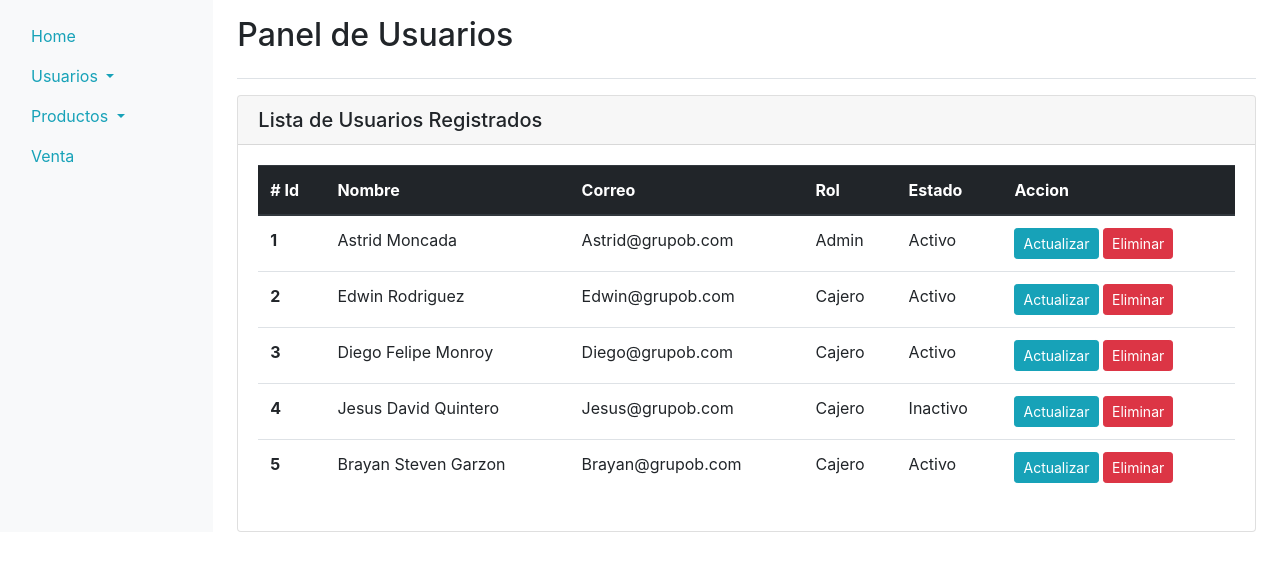
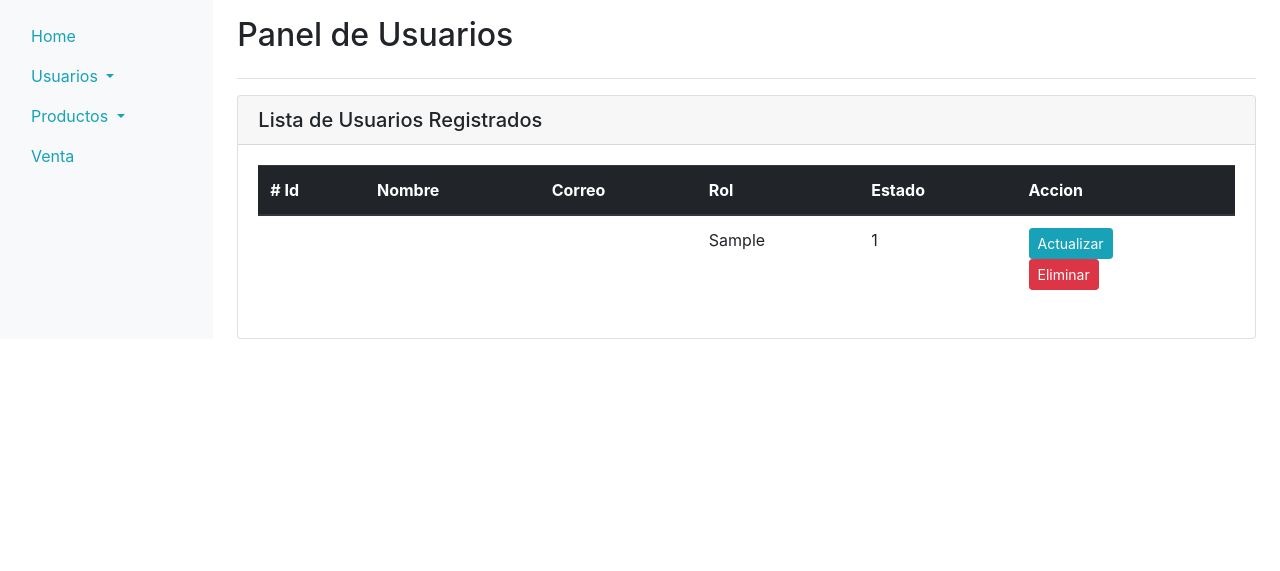
Before and after one commit to jesusquintero89/cafeteria, a Flask app: page /usuario/modificar in a window 1280 px wide. Shown: the part 40-611 px from the top of the page. Run offline with Flask 2, Linux system fonts and the light colour scheme; tables that the repository leaves empty hold one stand-in row (values such as "Sample post"); some libraries are stand-ins or nearby versions.

Commit message:
Integracion de los paneles de usuario con la base de datos

```diff
--- a/Flask/app.py
+++ b/Flask/app.py
@@ -97,8 +97,37 @@
 
     if request.method == 'POST':
         return render_template('home.html')
+    else:
+        con = sqlite3.connect("brioche.db")
+        con.row_factory = sqlite3.Row
+        cur = con.cursor()
+        cur.execute("SELECT * FROM USUARIOS")
+        rows = cur.fetchall()
+        return render_template('panel-usuarios-modificar.html', rows = rows)
 
-    return render_template('panel-usuarios-modificar.html')
+@app.route("/usuario/actualizar/<string:id>", methods=['GET', 'POST'])
+def actualizarUsuario(id):
+
+    if request.method == 'POST':
+        try:
+            with sqlite3.connect("brioche.db") as con:
+                cur = con.cursor()
+                cur.execute("DELETE FROM USUARIOS WHERE IDUSUARIO = " + id)
+                con.commit
+                # con.row_factory = sqlite3.Row
+                # cur.execute("SELECT * FROM USUARIOS")
+                # rows = cur.fetchall()
+        except:
+            con.rollback()
+        finally:
+            return redirect("/usuario/modificar")
+    else:
+        con = sqlite3.connect("brioche.db")
+        con.row_factory = sqlite3.Row
+        cur = con.cursor()
+        cur.execute("SELECT NOMBRE, CORREO, ROL FROM USUARIOS WHERE IDUSUARIO = "+ id )
+        rows = cur.fetchall()
+        return render_template('panel-usuarios-actualizar.html', rows = rows)
 
 @app.route("/producto/crear", methods=['GET', 'POST'])
 def crearProducto():
--- a/Flask/templates/panel-usuarios-modificar.html
+++ b/Flask/templates/panel-usuarios-modificar.html
@@ -102,61 +102,21 @@
                                     </tr>
                                 </thead>
                                 <tbody>
-                                    <tr>
-                                        <th scope="row">1</th>
-                                        <td>Astrid Moncada</td>
-                                        <td>Astrid@grupob.com</td>
-                                        <td>Admin</td>
-                                        <td>Activo</td>
-                                        <td>
-                                            <button type="button" class="btn btn-info btn-sm">Actualizar</button>
-                                            <button type="button" class="btn btn-danger btn-sm">Eliminar</button>
-                                        </td>
-                                    </tr>
-                                    <tr>
-                                        <th>2</th>
-                                        <td>Edwin Rodriguez</td>
-                                        <td>Edwin@grupob.com</td>
-                                        <td>Cajero</td>
-                                        <td>Activo</td>
-                                        <td>
-                                            <button type="button" class="btn btn-info btn-sm">Actualizar</button>
-                                            <button type="button" class="btn btn-danger btn-sm">Eliminar</button>
-                                        </td>
-                                    </tr>
-                                    <tr>
-                                        <th>3</th>
-                                        <td>Diego Felipe Monroy</td>
-                                        <td>Diego@grupob.com</td>
-                                        <td>Cajero</td>
-                                        <td>Activo</td>
-                                        <td>
-                                            <button type="button" class="btn btn-info btn-sm">Actualizar</button>
-                                            <button type="button" class="btn btn-danger btn-sm">Eliminar</button>
-                                        </td>
-                                    </tr>
-                                    <tr>
-                                        <th>4</th>
-                                        <td>Jesus David Quintero</td>
-                                        <td>Jesus@grupob.com</td>
-                                        <td>Cajero</td>
-                                        <td>Inactivo</td>
-                                        <td>
-                                            <button type="button" class="btn btn-info btn-sm">Actualizar</button>
-                                            <button type="button" class="btn btn-danger btn-sm">Eliminar</button>
-                                        </td>
-                                    </tr>
-                                    <tr>
-                                        <th>5</th>
-                                        <td>Brayan Steven Garzon</td>
-                                        <td>Brayan@grupob.com</td>
-                                        <td>Cajero</td>
-                                        <td>Activo</td>
-                                        <td>
-                                            <button type="button" class="btn btn-info btn-sm">Actualizar</button>
-                                            <button type="button" class="btn btn-danger btn-sm">Eliminar</button>
-                                        </td>
-                                    </tr>
+                                    {% for row in rows %}
+                                        <tr>
+                                            <th scope="row">{{row["IDUSUARIO"]}}</th>
+                                            <td>{{row["NOMBRE"]}}</td>
+                                            <td>{{row["CORREO"]}}</td>
+                                            <td>{{row["ROL"]}}</td>
+                                            <td>{{row["ESTADO"]}}</td>
+                                            <td>
+                                                <a href="/usuario/actualizar/{{row.IDUSUARIO}}" class="btn btn-info btn-sm">Actualizar</a>
+                                                <form action="/usuario/actualizar/{{row.IDUSUARIO}}" method="POST">
+                                                    <button type="submit" class="btn btn-danger btn-sm">Eliminar</button>
+                                                </form>
+                                            </td>
+                                        </tr>
+                                    {% endfor %}
                                 </tbody>
                             </table>
                         </div>
```
Also changed, not shown: Flask/templates/panel-usuarios-actualizar.html (+15 -18 lines), brioche.db.
